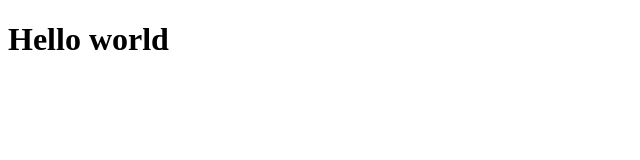
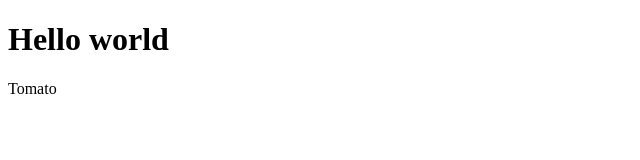
Before and after one commit to aadishah1/NewRepo, a plain HTML site: page index.html in a window 1280 px wide. Shown: the full height of the page, 0-640 px from the left. Drawn offline with Linux system fonts and the light colour scheme.

Commit message:
added tomato p tag

```diff
--- a/index.html
+++ b/index.html
@@ -7,5 +7,6 @@
 </head>
 <body>
     <h1>Hello world</h1>
+    <p>Tomato</p>
 </body>
 </html>
```
